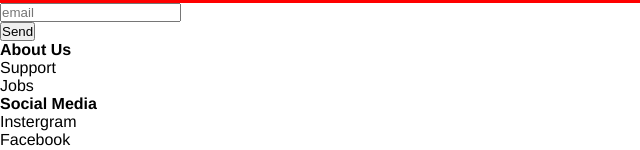
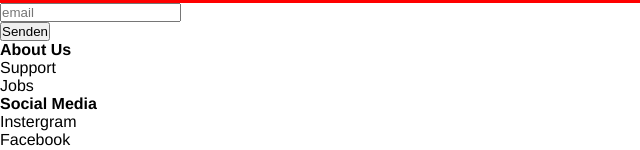
Before and after one commit to Pinweng/Projekt1, a plain HTML site: page Testwebside/index.html in a window 1280 px wide. Shown: the part 653-803 px from the top of the page, 0-640 px from the left. Drawn offline with Linux system fonts and the light colour scheme.

Commit message:
Update: button

```diff
--- a/Testwebside/index.html
+++ b/Testwebside/index.html
@@ -60,7 +60,7 @@
 
         </div>
 
-        <button type="submit">Send</button>
+        <button type="submit">Senden</button>
 
       </form>
 
```
